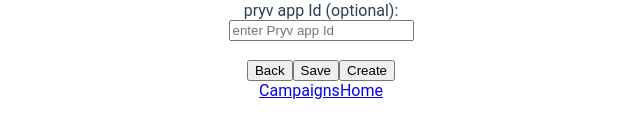
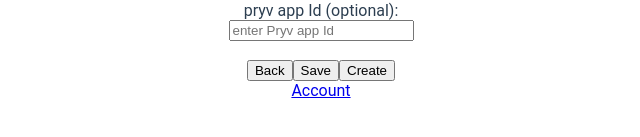
Before and after one commit to pryv/poc-campaign-manager-frontend, a Vue app: page /campaigns/new/1 in a window 1280 px wide. Shown: the part 653-790 px from the top of the page, without its empty margins (319-959 px from the left). Built offline with nearby package versions, Linux system fonts and the light colour scheme.

Commit message:
remove hello link and rename link to account

```diff
--- a/src/App.vue
+++ b/src/App.vue
@@ -5,8 +5,7 @@
         <router-view>
         </router-view>
 
-        <router-link v-bind:to="'/account'">Campaigns</router-link>
-        <router-link v-bind:to="'/hello'">Home</router-link>
+        <router-link v-bind:to="'/account'">Account</router-link>
     </div>
 </template>
 
```
